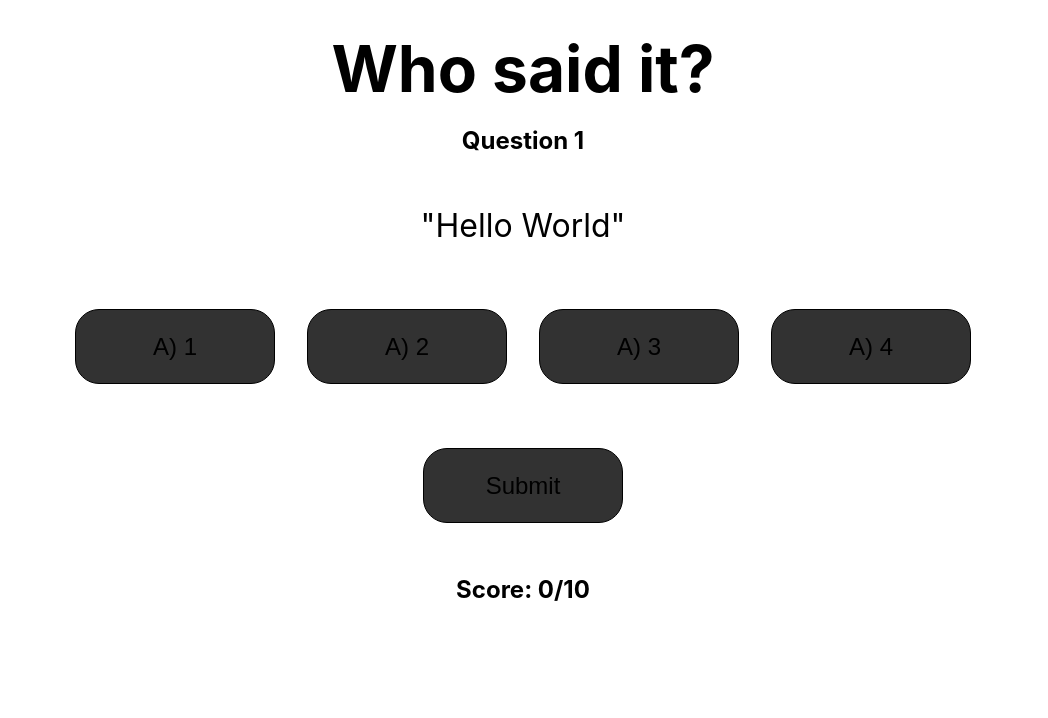
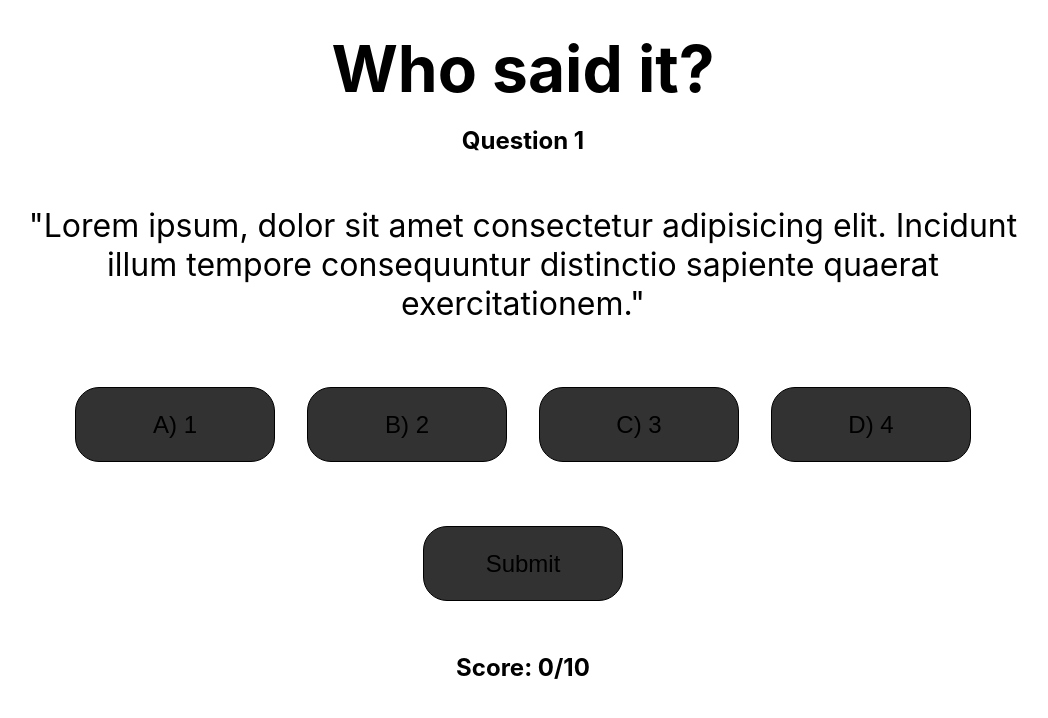
Before and after one commit to nathandcarter21/Rel-122-Project, a Next.js app: page / in a window 1280 px wide. Shown: the top 718 px of the page, without its empty margins (117-1165 px from the left). Built offline with nearby package versions, Linux system fonts and the light colour scheme.

Commit message:
Mock answers

```diff
--- a/pages/index.js
+++ b/pages/index.js
@@ -3,9 +3,9 @@ import { useState } from 'react';
 import GameOver from '../components/GameOver';
 import styles from '../styles/Home.module.css'
 
-let questions = ["Hello World", "Hello Future nathan"];
-let answers = [0, 1];
-let answerChoices = [[1, 2, 3, 4], [5, 6, 7, 8]]
+let questions = ["Lorem ipsum, dolor sit amet consectetur adipisicing elit. Incidunt illum tempore consequuntur distinctio sapiente quaerat exercitationem.", "Lorem ipsum, dolor sit amet consectetur adipisicing elit. Incidunt illum tempore consequuntur distinctio sapiente quaerat exercitationem.", "Lorem ipsum, dolor sit amet consectetur adipisicing elit. Incidunt illum tempore consequuntur distinctio sapiente quaerat exercitationem.", "Lorem ipsum, dolor sit amet consectetur adipisicing elit. Incidunt illum tempore consequuntur distinctio sapiente quaerat exercitationem.", "Lorem ipsum, dolor sit amet consectetur adipisicing elit. Incidunt illum tempore consequuntur distinctio sapiente quaerat exercitationem.", "Lorem ipsum, dolor sit amet consectetur adipisicing elit. Incidunt illum tempore consequuntur distinctio sapiente quaerat exercitationem.", "Lorem ipsum, dolor sit amet consectetur adipisicing elit. Incidunt illum tempore consequuntur distinctio sapiente quaerat exercitationem.", "Lorem ipsum, dolor sit amet consectetur adipisicing elit. Incidunt illum tempore consequuntur distinctio sapiente quaerat exercitationem.", "Lorem ipsum, dolor sit amet consectetur adipisicing elit. Incidunt illum tempore consequuntur distinctio sapiente quaerat exercitationem.", "Lorem ipsum, dolor sit amet consectetur adipisicing elit. Incidunt illum tempore consequuntur distinctio sapiente quaerat exercitationem.",];
+let answers = [0, 0, 0, 0, 0, 0, 0, 0, 0, 0];
+let answerChoices = [[1, 2, 3, 4], [1, 2, 3, 4], [1, 2, 3, 4], [1, 2, 3, 4], [1, 2, 3, 4], [1, 2, 3, 4], [1, 2, 3, 4], [1, 2, 3, 4], [1, 2, 3, 4], [1, 2, 3, 4]]
 
 
 export default function Home() {
@@ -41,17 +41,17 @@ export default function Home() {
           }}>A) {answerChoices[question][0]}</button>
           <button className={styles.answer} onClick={() => {
             setAnswer(1);
-          }}>A) {answerChoices[question][1]}</button>
+          }}>B) {answerChoices[question][1]}</button>
           <button className={styles.answer} onClick={() => {
             setAnswer(2);
-          }}>A) {answerChoices[question][2]}</button>
+          }}>C) {answerChoices[question][2]}</button>
           <button className={styles.answer} onClick={() => {
             setAnswer(3);
-          }}>A) {answerChoices[question][3]}</button>
+          }}>D) {answerChoices[question][3]}</button>
         </div>
         <div className={styles.submitDiv}>
           <button className={styles.submit} onClick={() => {
-            if (question < 1) {
+            if (question < 9) {
               CheckAnswer();
               setQuestion(question + 1);
             }
```
